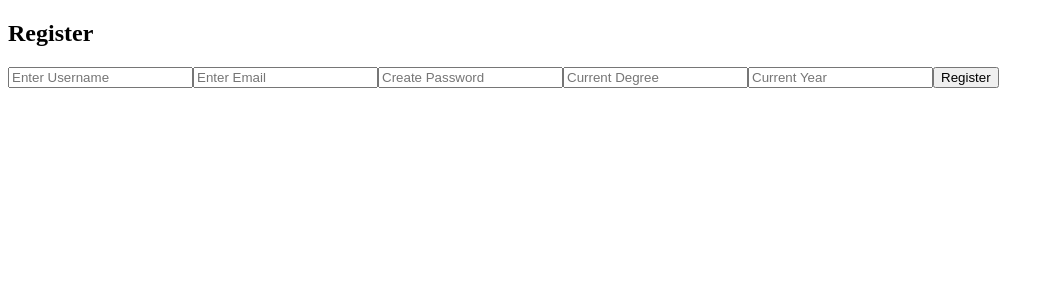
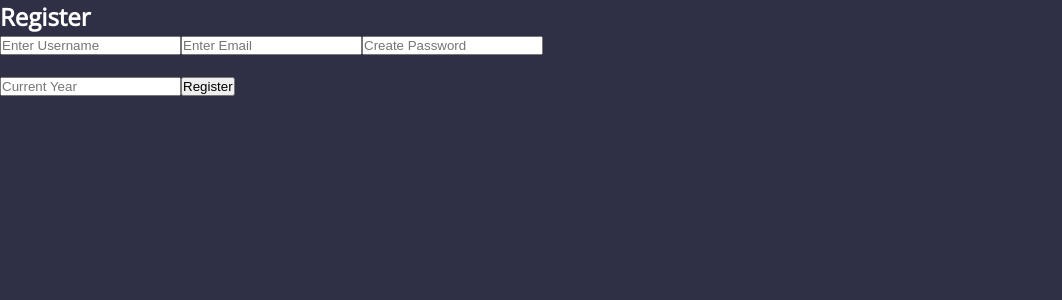
Before and after one commit to Sumeetbeginner/IRIS, a React (Vite) app in the folder client/: page /register in a window 1280 px wide. Shown: the top 300 px of the page, without its empty margins (0-1062 px from the left). Built offline with nearby package versions, Linux system fonts and the light colour scheme.

Commit message:
Sumeet_ADDCSS_9

```diff
--- a/client/src/components/LoginPage.jsx
+++ b/client/src/components/LoginPage.jsx
@@ -1,5 +1,6 @@
 import React, { useState } from 'react';
 import { login } from '../services/authService';
+import '../css/authentication.css'
 
 const LoginPage = () => {
   const [email, setEmail] = useState('');
--- a/client/src/components/RegisterPage.jsx
+++ b/client/src/components/RegisterPage.jsx
@@ -1,6 +1,7 @@
 
 import React, {useState} from 'react'
 import {register} from '../services/authService'
+import '../css/authentication.css'
 
 const RegisterPage = () =>{
 
@@ -28,7 +29,7 @@ const RegisterPage = () =>{
             <input type="text" placeholder='Enter Username' value={username} onChange={(e) => setUsername(e.target.value)} />
             <input type="email" placeholder='Enter Email' value={email} onChange={(e) => setEmail(e.target.value)} />
             <input type="password" placeholder='Create Password' value={password} onChange={(e) => setPassword(e.target.value)} />
-            <input type="text" placeholder='Current Degree' value={degree} onChange={(e) => setDegree(e.target.value)} />
+            <option type="text" placeholder='Current Degree' value={degree} onChange={(e) => setDegree(e.target.value)} />
             <input type="number" placeholder='Current Year' value={year} onChange={(e) => setYear(e.target.value)} />
 
             <button onClick={handleRegister}>Register</button>
--- /dev/null
+++ b/client/src/css/authentication.css
@@ -0,0 +1,30 @@
+
+@import url('https://fonts.googleapis.com/css2?family=Open+Sans&display=swap');
+
+* {
+    margin: 0;
+    padding: 0;
+}
+
+:root {
+    --dark: #14152a;
+    --light: #2f3046;
+    --material: #3a3fc5;
+    --text: #cccfd7;
+    --red: #a15250;
+    --green: #3f604d;
+}
+
+body {
+    width: 100%;
+    height: 100vh;
+    background-color: var(--light);
+    user-select: none;
+    color: white;
+    font-family: 'Open Sans';
+    overflow: hidden;
+}
+
+::-webkit-scrollbar {
+    display: none;
+}
```
